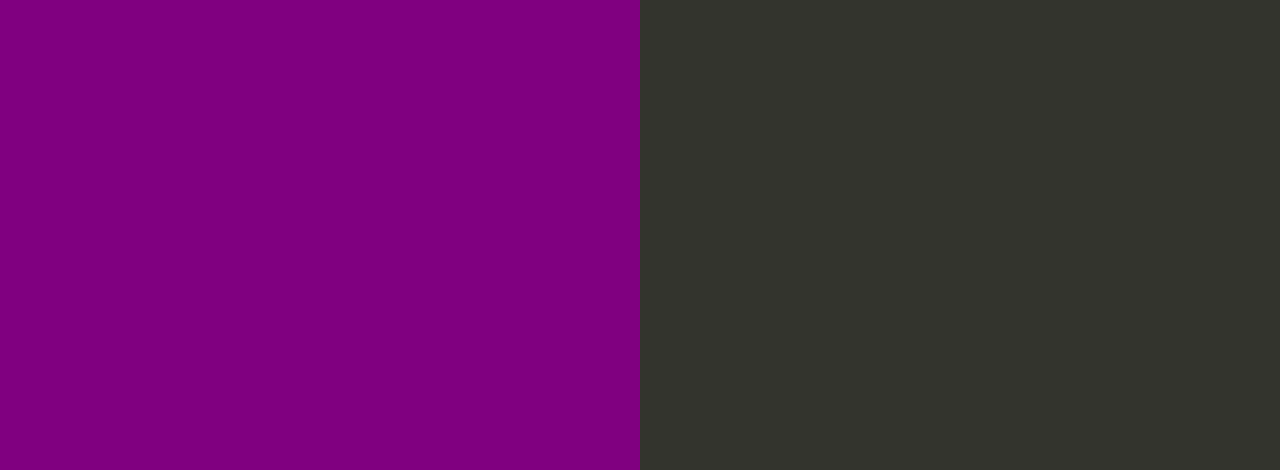
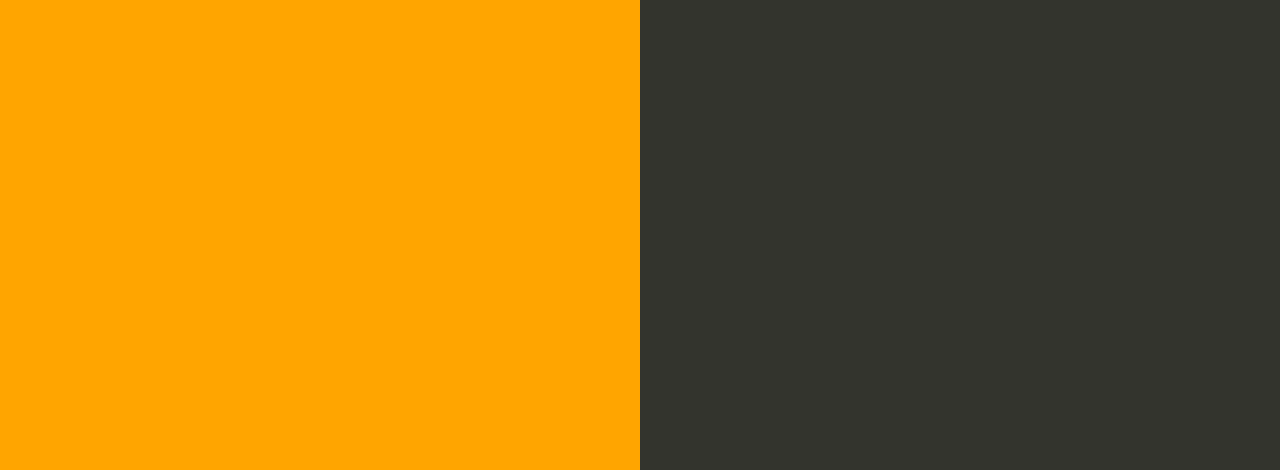
Before and after one commit to dopeignite/my-nodejs-app, a website: page index.html in a window 1280 px wide. Shown: the part 330-800 px from the top of the page. Drawn offline with Linux system fonts and the light colour scheme.

Commit message:
Update index.html

```diff
--- a/index.html
+++ b/index.html
@@ -35,7 +35,7 @@
 
         text-align: right;
         padding-top: 11em;
-        background-color: purple;
+        background-color: Orange;
 
       }
       .textColumn p {
```
